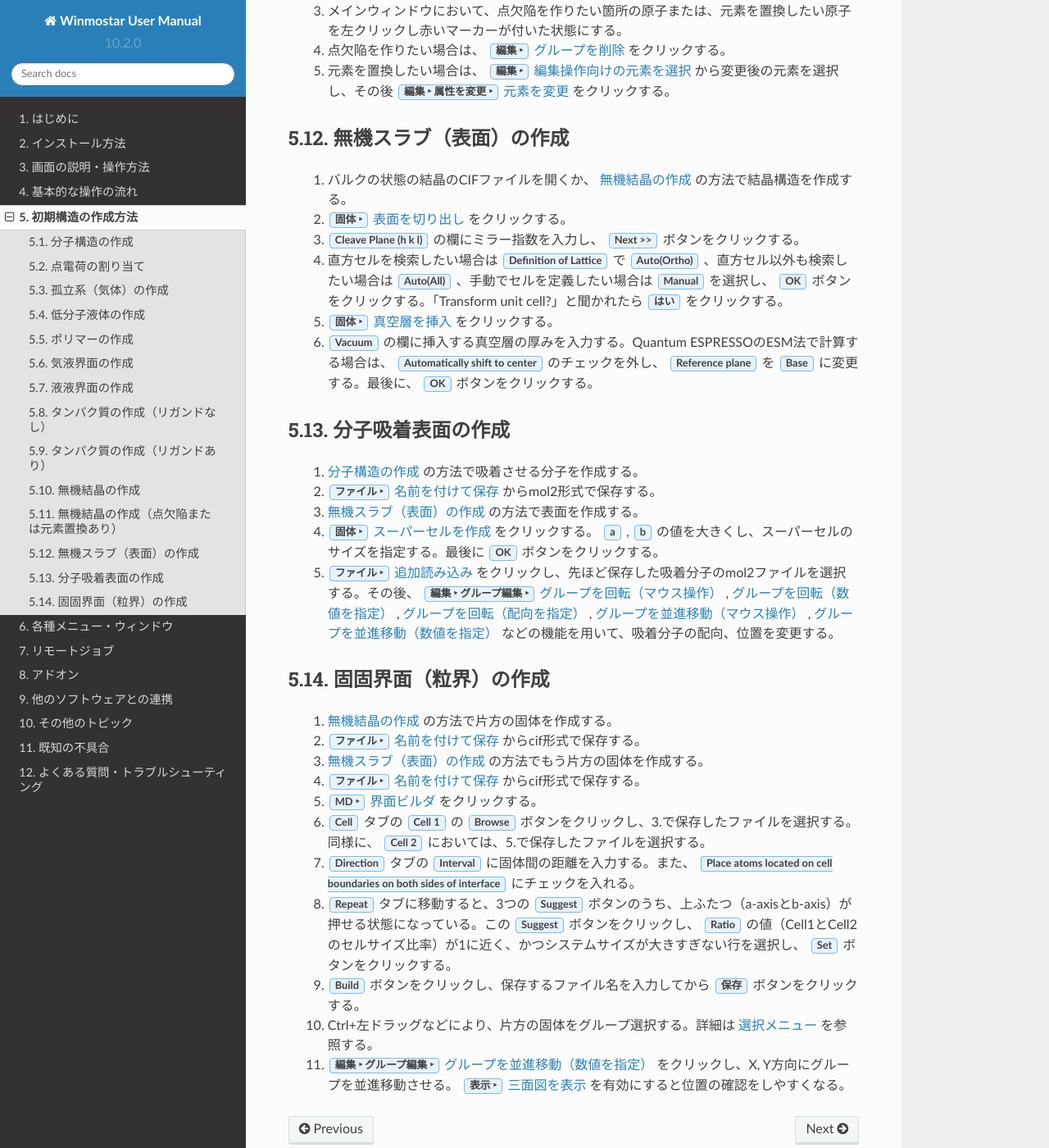
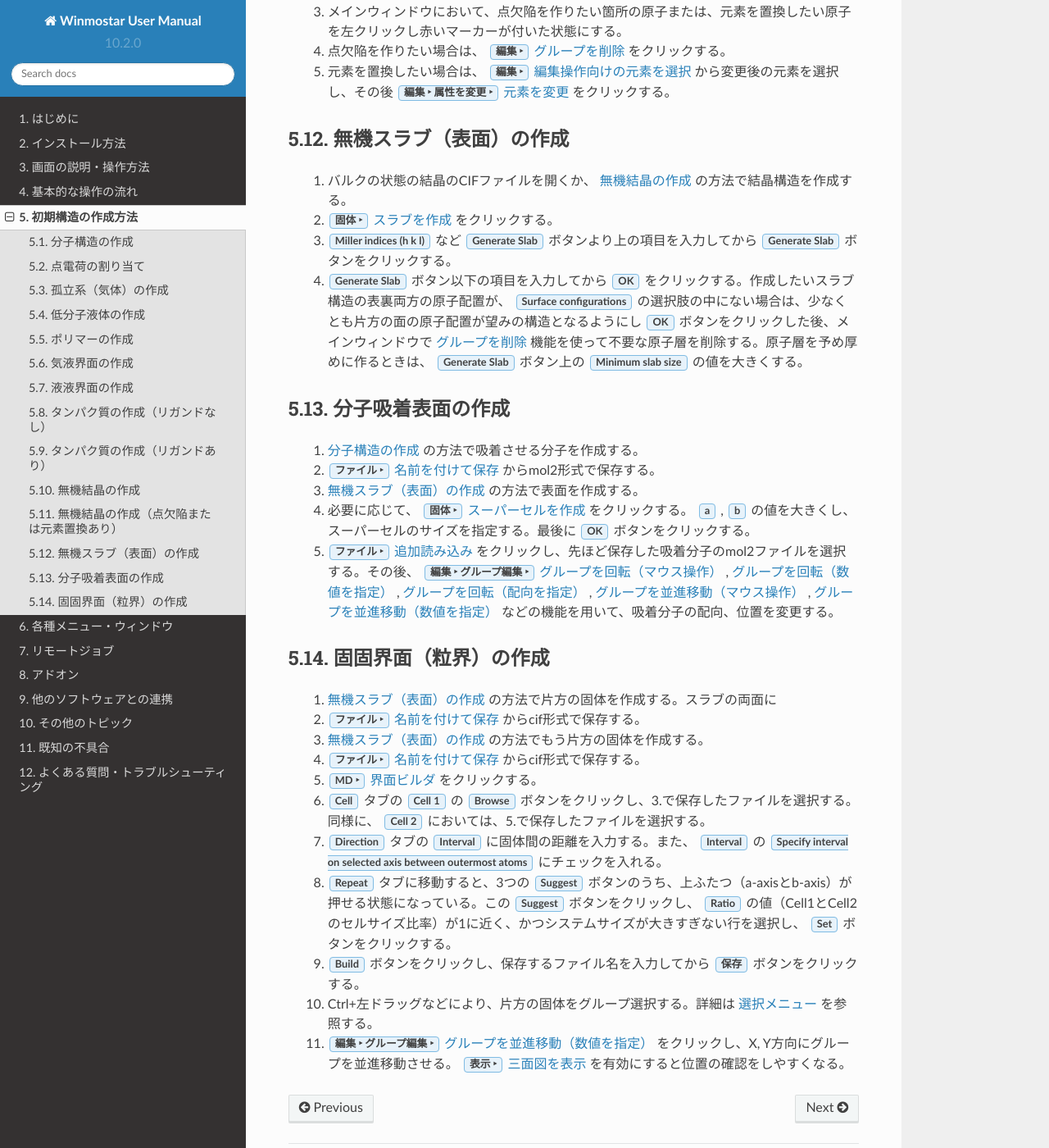
Before and after one commit to X-Ability/winmostar_doc, a Sphinx documentation site: the page built from source/operation/createsystem.rst, in a window 1280 px wide and 1400 px high, scrolled down 6149 px. Shown: the whole window at 82% size. Built offline with Sphinx 7.4.7 and the Read the Docs theme 2.0.0, drawn with Linux system fonts in a browser that asks for light colours; formulas are drawn with MathJax 3; some of the changed text lies outside the part shown.

Commit message:
初期構造の作り方の章にスラブ作成機能、二次元構造式入力の件を追記

```diff
--- a/source/operation/createsystem.rst
+++ b/source/operation/createsystem.rst
@@ -11,11 +11,13 @@
 
    以下のいずれかの方法を選択する。
 
-   - 各種形式のファイルを :ref:`file_open` またはメインウィンドウへのドラッグアンドドロップで開く。
+   - 各種形式（PDB、mol、mol2、SDF、CIF、xyzなど）のファイルを :ref:`file_open` またはメインウィンドウへのドラッグアンドドロップで開く。
 
    - SMILES形式の文字列を :menuselection:`ファイル --> インポート -->` :ref:`file_import_smiles` から読み込む。
 
-   - 分子構造をメインウィンドウ上で構築する。
+   - 構造式を :menuselection:`ツール -->` :ref:`tools_draw2d` で直接描画する。
+
+   - 3次元の分子構造をメインウィンドウ上で構築する。
 
       適宜 :ref:`edit_top` から必要な操作を選択する。
 
@@ -38,8 +40,6 @@
       9. 様々な配座を取りうる分子の場合は :menuselection:`ツール -->` :ref:`tools_balloon` を実行し、エネルギーの低い構造を選択する。
 
    - ポリマーの場合は、直接分子全体をモデリングしても良いが、 :ref:`create_polymer` の方法を使う方が効率が良い。
-
-   - 結晶構造、スラブモデル、クラスターモデルの作成には、それぞれ :ref:`solid_crystalbuilder` , :ref:`solid_cleaveplane` , :ref:`solid_insertvacuum` , :ref:`solid_buildcluster` を実行する。
 
 .. _create_charge:
 
@@ -270,15 +270,11 @@
 
    1. バルクの状態の結晶のCIFファイルを開くか、 :ref:`create_inorganic_crystal` の方法で結晶構造を作成する。
 
-   2. :menuselection:`固体 -->` :ref:`solid_cleaveplane` をクリックする。
+   2. :menuselection:`固体 -->` :ref:`solid_buildslab` をクリックする。
 
-   3. :guilabel:`Cleave Plane (h k l)` の欄にミラー指数を入力し、 :guilabel:`Next >>` ボタンをクリックする。
+   3. :guilabel:`Miller indices (h k l)` など :guilabel:`Generate Slab` ボタンより上の項目を入力してから :guilabel:`Generate Slab` ボタンをクリックする。
 
-   4. 直方セルを検索したい場合は :guilabel:`Definition of Lattice` で :guilabel:`Auto(Ortho)` 、直方セル以外も検索したい場合は :guilabel:`Auto(All)` 、手動でセルを定義したい場合は :guilabel:`Manual` を選択し、 :guilabel:`OK` ボタンをクリックする。「Transform unit cell?」と聞かれたら :guilabel:`はい` をクリックする。
-
-   5. :menuselection:`固体 -->` :ref:`solid_insertvacuum` をクリックする。
-
-   6. :guilabel:`Vacuum` の欄に挿入する真空層の厚みを入力する。Quantum ESPRESSOのESM法で計算する場合は、 :guilabel:`Automatically shift to center` のチェックを外し、 :guilabel:`Reference plane` を :guilabel:`Base` に変更する。最後に、 :guilabel:`OK` ボタンをクリックする。
+   4. :guilabel:`Generate Slab` ボタン以下の項目を入力してから :guilabel:`OK` をクリックする。作成したいスラブ構造の表裏両方の原子配置が、 :guilabel:`Surface configurations` の選択肢の中にない場合は、少なくとも片方の面の原子配置が望みの構造となるようにし :guilabel:`OK` ボタンをクリックした後、メインウィンドウで :ref:`edit_partial_delete` 機能を使って不要な原子層を削除する。原子層を予め厚めに作るときは、 :guilabel:`Generate Slab` ボタン上の :guilabel:`Minimum slab size` の値を大きくする。
 
 分子吸着表面の作成
 ------------------------------------------------------
@@ -289,14 +285,14 @@
 
    3. :ref:`create_slab` の方法で表面を作成する。
 
-   4. :menuselection:`固体 -->` :ref:`solid_supercell` をクリックする。 :guilabel:`a` , :guilabel:`b` の値を大きくし、スーパーセルのサイズを指定する。最後に :guilabel:`OK` ボタンをクリックする。
+   4. 必要に応じて、 :menuselection:`固体 -->` :ref:`solid_supercell` をクリックする。 :guilabel:`a` , :guilabel:`b` の値を大きくし、スーパーセルのサイズを指定する。最後に :guilabel:`OK` ボタンをクリックする。
 
    5. :menuselection:`ファイル -->` :ref:`file_append` をクリックし、先ほど保存した吸着分子のmol2ファイルを選択する。その後、 :menuselection:`編集 --> グループ編集 -->` :ref:`edit_group_rotate_mouse` , :ref:`edit_group_rotate_slider` , :ref:`edit_group_rotate_orien` , :ref:`edit_group_move_mouse` , :ref:`edit_group_move_slider` などの機能を用いて、吸着分子の配向、位置を変更する。
 
 固固界面（粒界）の作成
 ------------------------------------------------------
 
-   1. :ref:`create_inorganic_crystal` の方法で片方の固体を作成する。
+   1. :ref:`create_slab` の方法で片方の固体を作成する。スラブの両面に
 
    2. :menuselection:`ファイル -->` :ref:`file_saveas` からcif形式で保存する。
 
@@ -308,7 +304,7 @@
 
    6. :guilabel:`Cell` タブの :guilabel:`Cell 1` の :guilabel:`Browse` ボタンをクリックし、3.で保存したファイルを選択する。同様に、 :guilabel:`Cell 2` においては、5.で保存したファイルを選択する。
 
-   7. :guilabel:`Direction` タブの :guilabel:`Interval` に固体間の距離を入力する。また、 :guilabel:`Place atoms located on cell boundaries on both sides of interface` にチェックを入れる。
+   7. :guilabel:`Direction` タブの :guilabel:`Interval` に固体間の距離を入力する。また、 :guilabel:`Interval` の :guilabel:`Specify interval on selected axis between outermost atoms` にチェックを入れる。
 
    8. :guilabel:`Repeat` タブに移動すると、3つの :guilabel:`Suggest` ボタンのうち、上ふたつ（a-axisとb-axis）が押せる状態になっている。この :guilabel:`Suggest` ボタンをクリックし、 :guilabel:`Ratio` の値（Cell1とCell2のセルサイズ比率）が1に近く、かつシステムサイズが大きすぎない行を選択し、 :guilabel:`Set` ボタンをクリックする。
 
--- a/source/winmos/solid/winmos_solid.rst
+++ b/source/winmos/solid/winmos_solid.rst
@@ -58,6 +58,8 @@
       読み込みを取り消したい場合は、メインウィンドウで :menuselection:`編集 --> 元に戻す` をクリックしてください。
    Cancel
       結晶ビルダで入力した構造を破棄しメインウィンドウに戻ります。
+
+.. _solid_buildslab:
 
 スラブを作成
 ------------------------
--- a/source/winmos/winmos_tools.rst
+++ b/source/winmos/winmos_tools.rst
@@ -20,6 +20,8 @@
 フラグメントを削除
 ^^^^^^^^^^^^^^^^^^^^^^^^^^^^^^^
   :ref:`ツールバー <gui_main>` の :guilabel:`フラグメントを選択` プルダウンメニュー |repl| で選ばれた部品の登録を削除します。
+
+.. _tools_draw2d:
 
 構造式を入力
 -------------------
```
